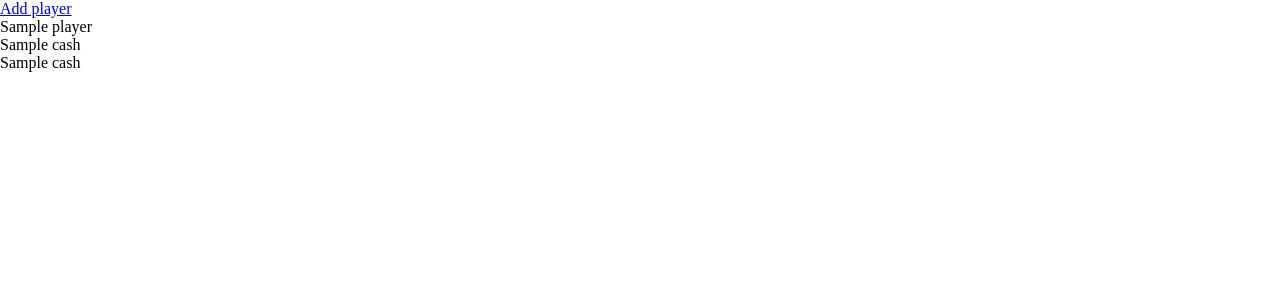
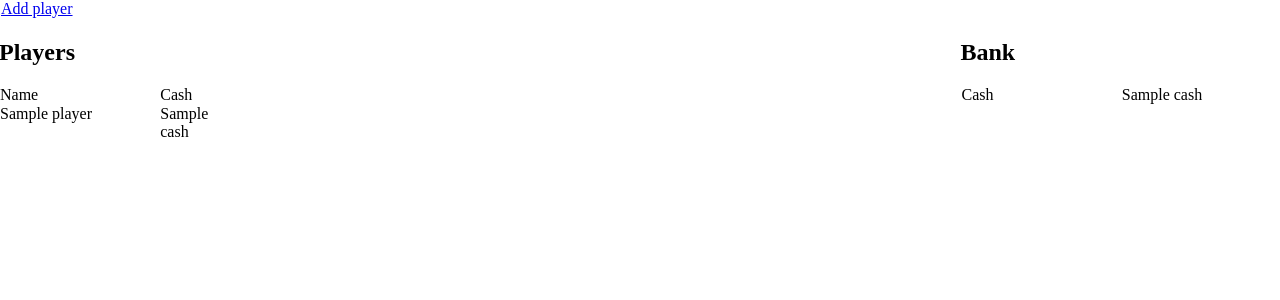
Before and after one commit to XeryusTC/18xx-accountant, a Django app: template accountant/templates/interface/game.html in a window 1280 px wide. Shown: the top 300 px of the page. Run offline with Django 3.2, Linux system fonts and the light colour scheme; the template is opened without the code that fills it: most values are stand-ins (such as "Sample title", 1, 10 or a date in 2020).

Commit message:
Add a bit of layout to the game page

```diff
--- a/accountant/templates/base.html
+++ b/accountant/templates/base.html
@@ -3,6 +3,7 @@
 <html>
 <head>
 	<meta charset="utf-8">
+	<meta http-equiv="X-UA-Compatible" content="IE=edge">
 	<meta content="width=device-width, initial-scale=1.0" name="viewport">
 	<link rel="stylesheet" media="screen" href="{% static 'modestgrid.css' %}">
 	<title>{% block title %}{% endblock title %}</title>
--- a/accountant/templates/interface/game.html
+++ b/accountant/templates/interface/game.html
@@ -1,20 +1,50 @@
 {% extends 'interface/base.html' %}
 
 {% block content %}
-<div id='menu'>
-	<a href="{% url 'ui:add_player' uuid=game.pk %}" name="add_player">Add player</a>
+<div class="wrapper">
+	<div id='menu' class="row">
+		<div class="indent-tp-1">
+		<div class="tp-3">
+			<a href="{% url 'ui:add_player' uuid=game.pk %}" name="add_player">
+				Add player
+			</a>
+		</div>
 	</div>
 
+	<div class="row nested">
+		<div class="tp-9">
+			<div class="row">
+				<h2>Players</h2>
+			</div>
+			<div class="row">
+				<div class="tp-2">Name</div>
+				<div class="tp-1">Cash</div>
+			</div>
 			<div id="players">
 				{% for player in game.players.all %}
-		<div class="player">
-			<div class="name">{{ player.name }}</div>
-			<div class="cash">{{ player.cash }}</div>
+					<div class="row player">
+						<div class="tp-2 name">{{ player.name }}</div>
+						<div class="tp-1 cash">{{ player.cash }}</div>
 					</div>
 				{% endfor %}
 			</div>
+		</div>
 
+		<div class="tp-3">
+			<div class="row">
+				<h2>Bank</h2>
+			</div>
 			<div id='bank'>
-	<div id='cash'>{{ game.cash }}</div>
+				<div class="row">
+					<div class="tp-6">
+						Cash
+					</div>
+					<div id='cash' class="tp-6">
+						{{ game.cash }}
+					</div>
+				</div>
+			</div>
+		</div>
+	</div>
 </div>
 {% endblock content %}
```
Lines whose indentation alone changed are shown as unchanged.
